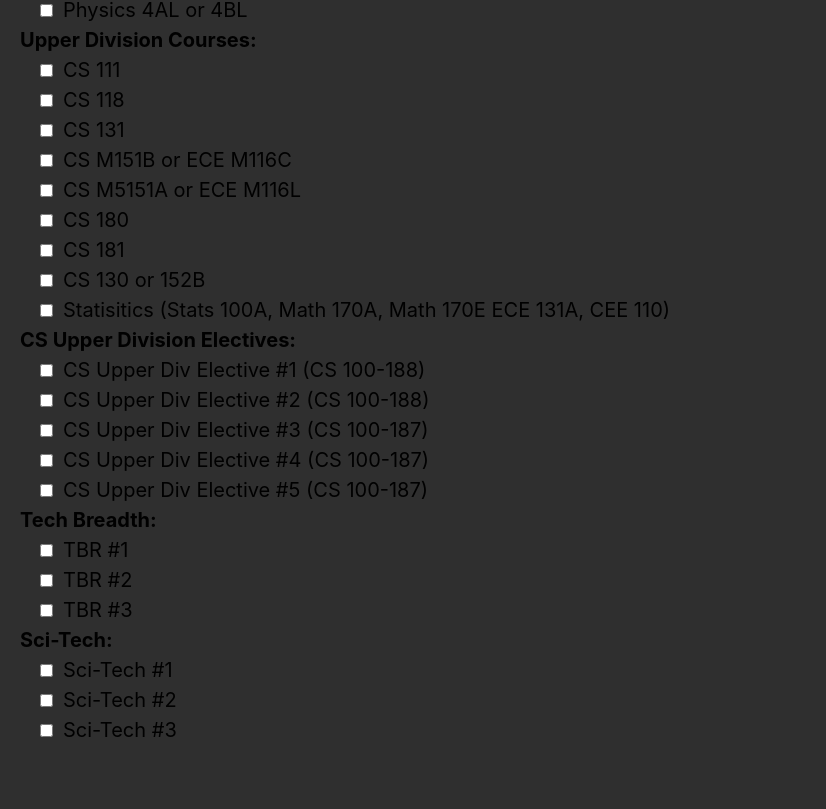
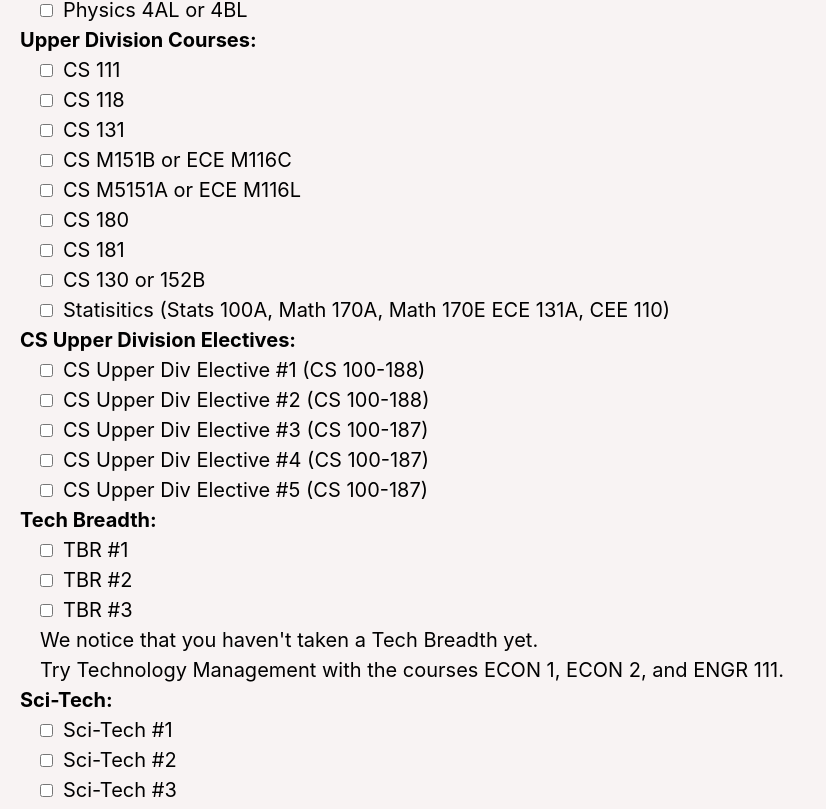
Before and after one commit to Dice-k5599/CS35L_Final_Project, a React (Create React App) app in the folder react_dars_website/: page / in a window 1280 px wide. Shown: the part 691-1500 px from the top of the page, without its empty margins (0-826 px from the left). Before the commit the page ends 1440 px from the top, so only its background shows below. Built offline with nearby package versions, Linux system fonts and the light colour scheme.

Commit message:
Updated so that a suggestion appears when the user has not entered any Tech Breadth

```diff
--- a/react_dars_website/src/App.css
+++ b/react_dars_website/src/App.css
@@ -7,7 +7,7 @@ h1 {
   text-decoration-color: #7223d8;
   text-decoration-thickness: 0.4rem;
   text-underline-offset: 0.4rem;
-  color: #f9f9f9;
+  color: #080707;
   margin-top: 80px;
 }
 div{
--- a/react_dars_website/src/App.js
+++ b/react_dars_website/src/App.js
@@ -1,56 +1,29 @@
 import React, { Component } from 'react';
 import './App.css'
-
-function GE({complete}){
-    if(complete==="GE False"){
-        return (
-            <div>
-                <div> <b>Please select completed GE requirements:</b> </div>
-                <div style={{marginLeft: "20px"}}>
-                    <div>
-                    <input type="checkbox" id="geReq1" name="geReq1" value="geReq1"/>
-                    Writing I
-                    </div>
-                    <div>
-                    <input type="checkbox" id="geReq2" name="geReq2" value="geReq2"/>
-                    FAH GE (Lit/Cult or Phil/Ling or Visual/Arts)
-                    </div>
-                    <div>
-                    <input type="checkbox" id="geReq3" name="geReq3" value="geReq3"/>
-                    FAH GE (Lit/Cult or Phil/Ling or Visual/Arts)(Different from above)
-                    </div>
-                    <div>
-                    <input type="checkbox" id="geReq4" name="geReq4" value="geReq4"/>
-                    FSC GE (Historical)
-                    </div>
-                    <div>
-                    <input type="checkbox" id="geReq5" name="geReq5" value="geReq5"/>
-                    FSC GE (Social)
-                    </div>
-                    <div>
-                    <input type="checkbox" id="geReq6" name="geReq6" value="geReq6"/>
-                    FSC GE (Life Sci)
-                    </div>
-                    <div>
-                    <input type="checkbox" id="geReq7" name="geReq7" value="geReq7"/>
-                    Engineering Ethics and Writing(1 from ENGR 181EW to 185EW)
-                    </div>
-                 </div>
-            </div>
-        );
-    }
-    return null;
-}
+import CSGE from './CSGE';
+import TBR from './TBR';
 
 class App extends Component {
     constructor(props){
         super(props);
         this.state={
-            selectedOption: "GE True"
+            selectedOption: "GE True",
+            TBR1: false,
+            TBR2:false,
+            TBR3: false
         };
     }
     handleOptionChange= changeEvent =>{
         this.setState({selectedOption: changeEvent.target.value})
+    }
+    handleTBR1= changeEvent =>{
+        this.setState({TBR1: changeEvent.target.checked})
+    }
+    handleTBR2= changeEvent=>{
+        this.setState({TBR2: changeEvent.target.checked})
+    }
+    handleTBR3= changeEvent=>{
+        this.setState({TBR3: changeEvent.target.checked})
     }
 
     render() {
@@ -77,7 +50,7 @@ class App extends Component {
                     </label>
                 </div>
                 <div>
-                    <GE
+                    <CSGE
                     complete={this.state.selectedOption}
                     />
                 </div>
@@ -223,16 +196,19 @@ class App extends Component {
                     </div>
                     <div style={{marginLeft: "20px"}}>
                         <div>
-                            <input type="checkbox" id="TBR1" name="TBR1" value="TBR1"/>
+                            <input type="checkbox" id="TBR1" name="TBR1" value="TBR1" onChange={this.handleTBR1}/>
                             TBR #1
                         </div>
                         <div>
-                            <input type="checkbox" id="TBR2" name="TBR2" value="TBR2"/>
+                            <input type="checkbox" id="TBR2" name="TBR2" value="TBR2" onChange={this.handleTBR2}/>
                             TBR #2
                         </div>
                         <div>
-                            <input type="checkbox" id="TBR3" name="TBR3" value="TBR3"/>
+                            <input type="checkbox" id="TBR3" name="TBR3" value="TBR3" onChange={this.handleTBR3}/>
                             TBR #3
+                        </div>
+                        <div>
+                            <TBR tbr1={this.state.TBR1} tbr2={this.state.TBR2} tbr3={this.state.TBR3}/>
                         </div>
                     </div>
                     <div>
--- /dev/null
+++ b/react_dars_website/src/CSGE.js
@@ -0,0 +1,44 @@
+import React from 'react'
+
+const CSGE = ({complete}) => {
+    if(complete==="GE False"){
+        return (
+            <div>
+                <div> <b>Please select completed GE requirements:</b> </div>
+                <div style={{marginLeft: "20px"}}>
+                    <div>
+                        <input type="checkbox" id="geReq1" name="geReq1" value="geReq1"/>
+                        Writing I
+                    </div>
+                    <div>
+                        <input type="checkbox" id="geReq2" name="geReq2" value="geReq2"/>
+                        FAH GE (Lit/Cult or Phil/Ling or Visual/Arts)
+                    </div>
+                    <div>
+                        <input type="checkbox" id="geReq3" name="geReq3" value="geReq3"/>
+                        FAH GE (Lit/Cult or Phil/Ling or Visual/Arts)(Different from above)
+                    </div>
+                    <div>
+                        <input type="checkbox" id="geReq4" name="geReq4" value="geReq4"/>
+                        FSC GE (Historical)
+                    </div>
+                    <div>
+                        <input type="checkbox" id="geReq5" name="geReq5" value="geReq5"/>
+                        FSC GE (Social)
+                    </div>
+                    <div>
+                        <input type="checkbox" id="geReq6" name="geReq6" value="geReq6"/>
+                        FSC GE (Life Sci)
+                    </div>
+                    <div>
+                        <input type="checkbox" id="geReq7" name="geReq7" value="geReq7"/>
+                        Engineering Ethics and Writing(1 from ENGR 181EW to 185EW)
+                    </div>
+                 </div>
+            </div>
+        );
+    }
+    return null;
+}
+
+export default CSGE;
--- /dev/null
+++ b/react_dars_website/src/TBR.js
@@ -0,0 +1,21 @@
+import React from "react";
+import { useState } from "react";
+
+const TBR =({tbr1,tbr2,tbr3}) =>{
+    if(tbr1=== false &&tbr2===false && tbr3===false){
+        return(
+        <div>
+            <div>
+            We notice that you haven't taken a Tech Breadth yet.
+            </div>
+            <div>
+                Try Technology Management with the courses ECON 1, ECON 2, and ENGR 111.
+            </div>
+        </div>);
+    }
+    else{
+        return null;
+    }
+}
+
+export default TBR;
--- a/react_dars_website/src/index.css
+++ b/react_dars_website/src/index.css
@@ -5,7 +5,7 @@ body {
     sans-serif;
   -webkit-font-smoothing: antialiased;
   -moz-osx-font-smoothing: grayscale;
-  background-color: #2f2f2f;
+  background-color: #f8f3f3;
 
 }
 
```
